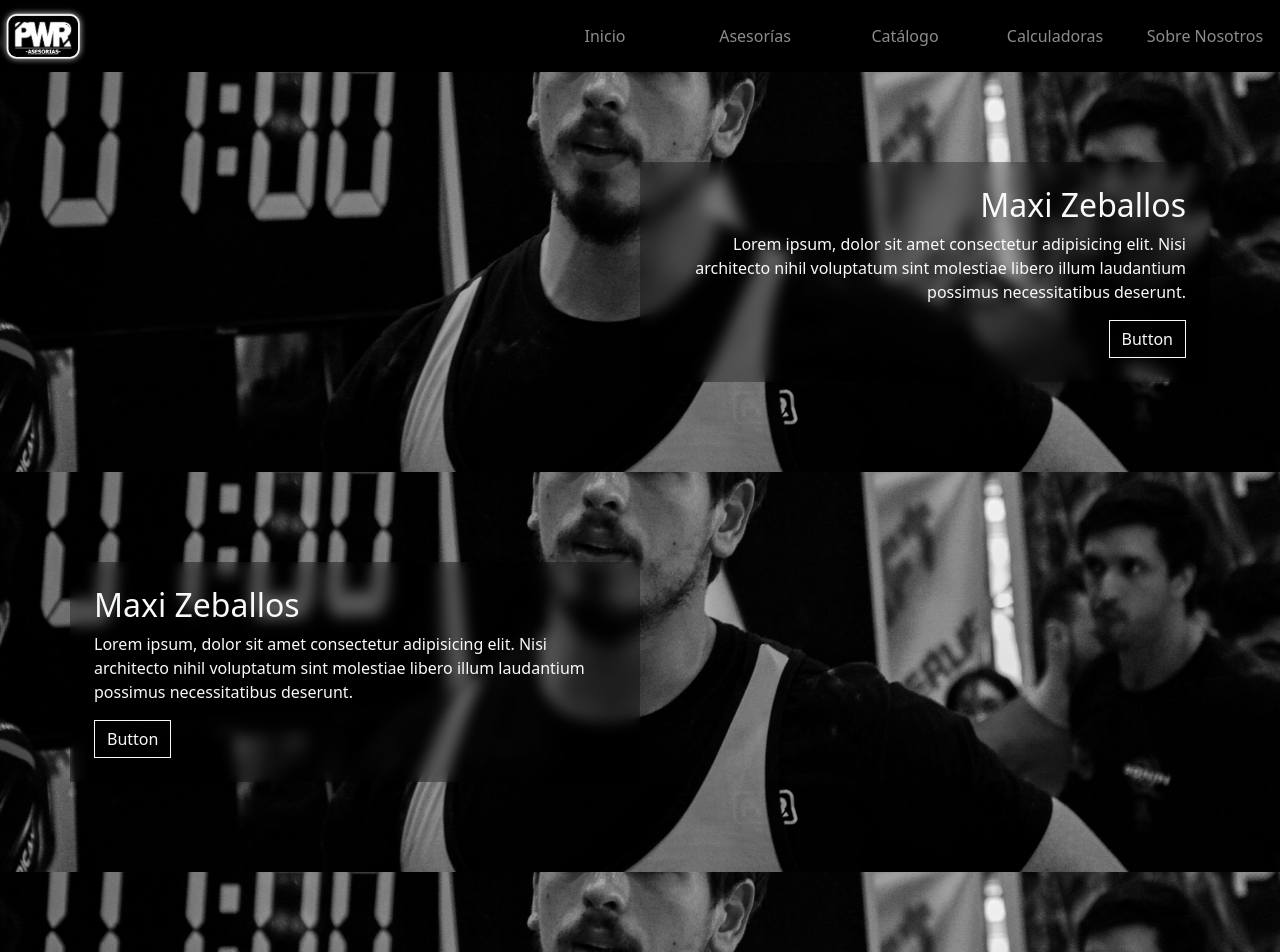
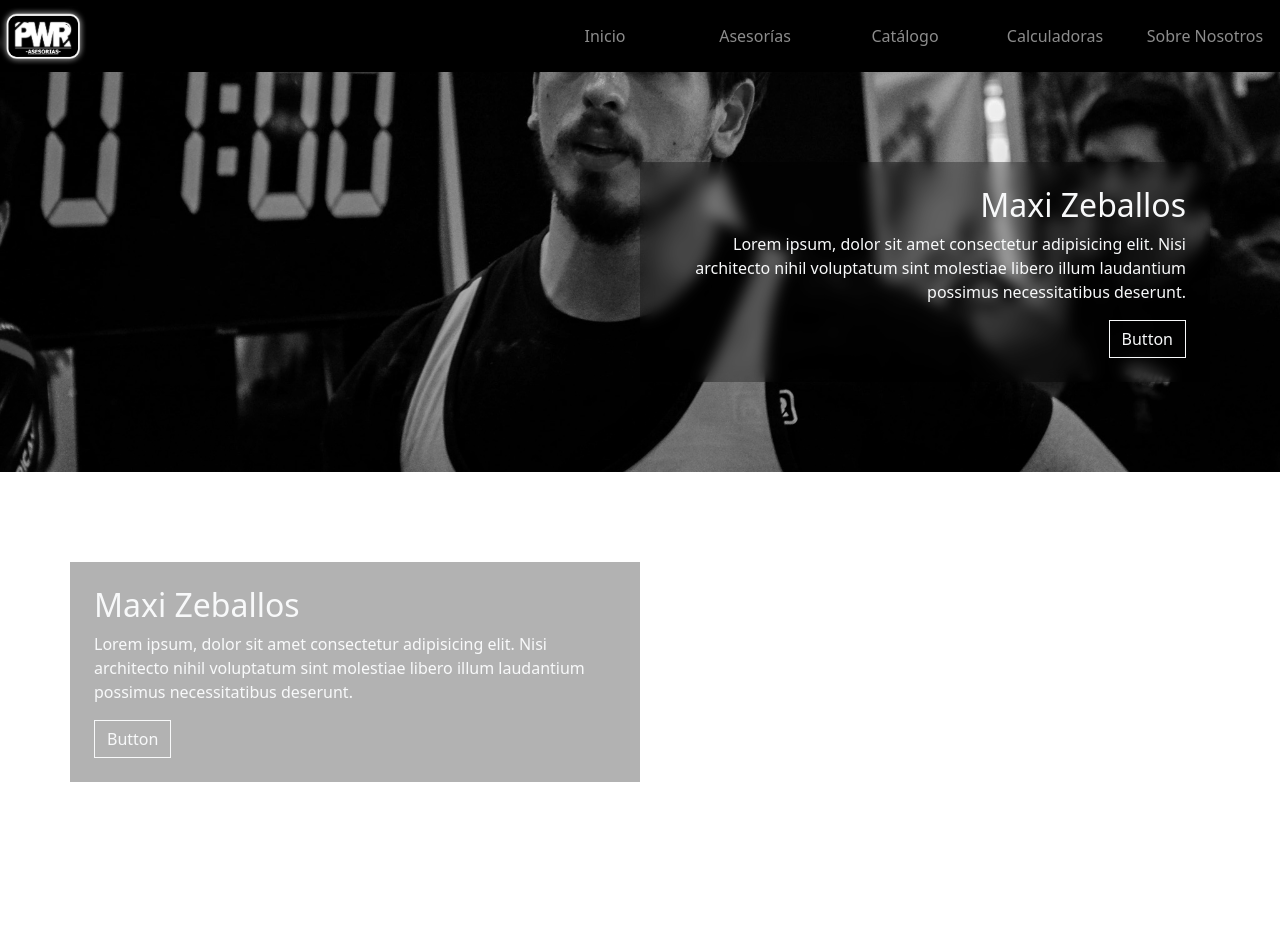
Before and after one commit to Gonzalomorales1001/pwrclub-page, a React (Vite) app: page / in a window 1280 px wide. Shown: the top 952 px of the page. Built offline with nearby package versions, Linux system fonts and the light colour scheme.

Commit message:
background section method finished

```diff
--- a/components/Section.jsx
+++ b/components/Section.jsx
@@ -1,9 +1,11 @@
 import React from 'react'
 import '../css/Section.css'
 
+//images
+
 const Section = ({textEnd,textDark,background}) => {
   return (
-    <section className='p-2 pwr-section text-light'>
+    <section className={`p-2 pwr-section text-light pwr-section-bg-${background}`}>
         <div className="container h-100">
             <div className="row h-100 align-items-center">
                 <div className={`pwr-section__info p-4 col-12 col-md-8 ${textEnd?'offset-md-4 offset-lg-6 text-md-end':'text-md-start'} col-lg-6 text-center`}>
--- a/css/Section.css
+++ b/css/Section.css
@@ -1,7 +1,5 @@
-
 .pwr-section{
     height: 50vh;
-    background-image: url("../src/assets/Snapseed.jpg");
     background-position: center;
     background-repeat: no-repeat;
     background-size: cover;
@@ -12,3 +10,5 @@
     background-color: rgba(0, 0, 0, 0.3);
     backdrop-filter: blur(7px);
 }
+
+.pwr-section-bg-venyto1{background-image: url("../src/assets/Snapseed.jpg");}
--- a/src/App.jsx
+++ b/src/App.jsx
@@ -2,8 +2,6 @@ import { useState } from 'react'
 import Navbar from '../components/Navbar'
 import Section from '../components/Section'
 import './App.css'
-
-import venyto1 from './assets/Snapseed.jpg'
 
 function App() {
   const [darkMode, setDarkMode] = useState(true)
@@ -15,7 +13,7 @@ function App() {
   return (
 <>
 <Navbar darkMode={darkMode} toggleDarkMode={toggleDarkMode}/>
-<Section textEnd={true} background={venyto1}/>
+<Section textEnd={true} background={"venyto1"}/>
 <Section textEnd={false}/>
 <Section textEnd={true}/>
 <Section textEnd={false}/>
```
